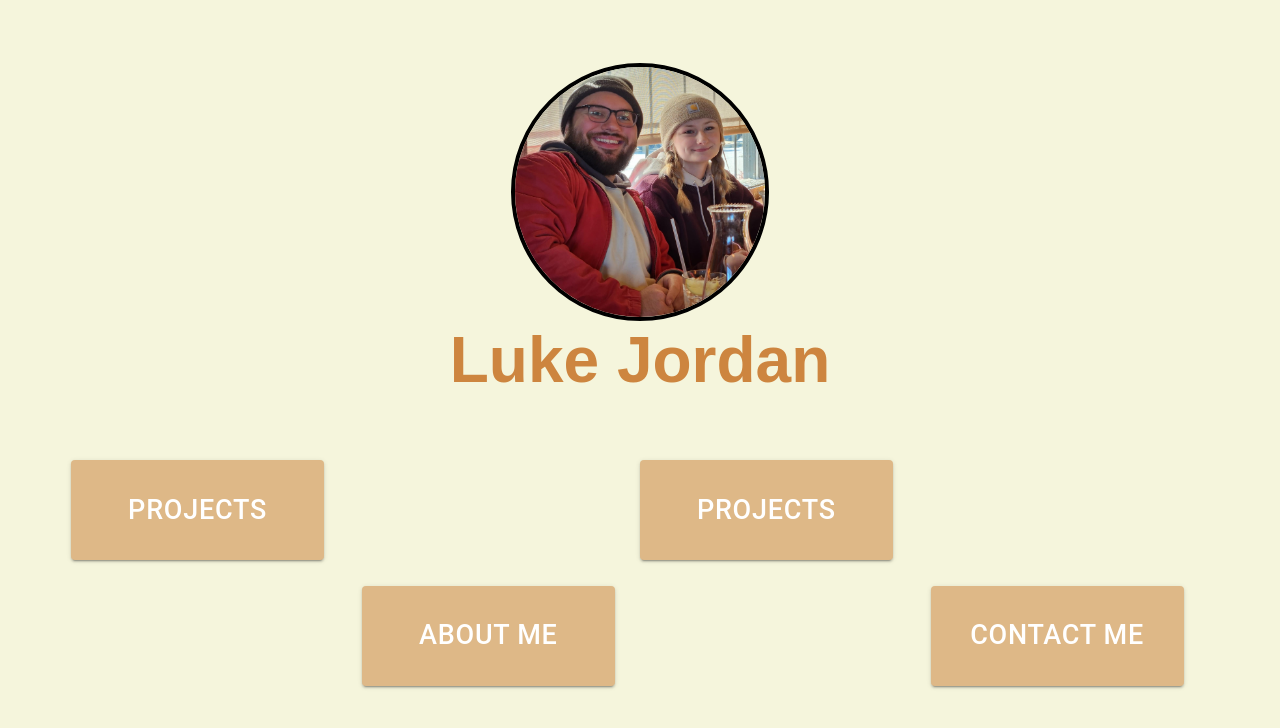
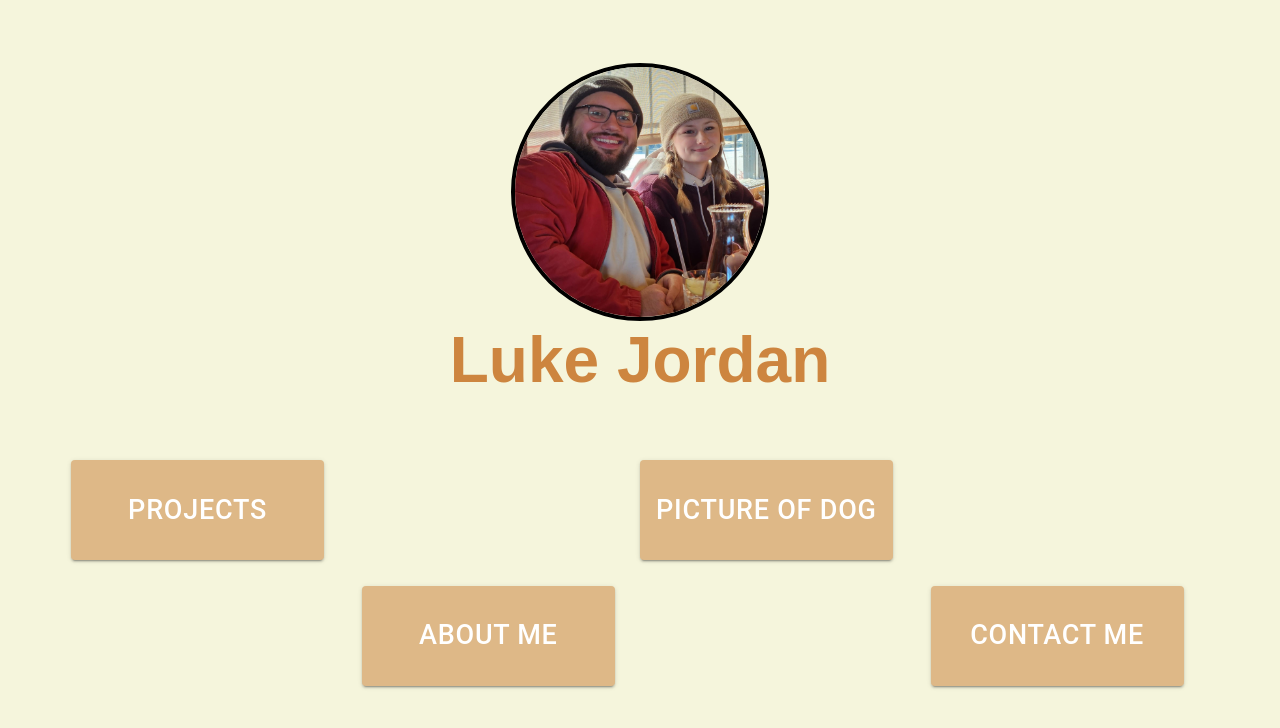
Before and after one commit to lukewarm22/Personal-Website, a Next.js app: page / in a window 1280 px wide. Shown: the top 728 px of the page. Built offline with nearby package versions, Linux system fonts and the light colour scheme.

Commit message:
added picture of dog

```diff
--- a/app/page.tsx
+++ b/app/page.tsx
@@ -72,10 +72,10 @@ export default function Home() {
           marginTop: "2%",
         }}
         onClick={() => {
-          window.location.href = "/projects";
+          window.location.href = "https://random.dog";
         }}
       >
-        Projects
+        Picture Of Dog
       </Button>
       <br />
       <Button
```
